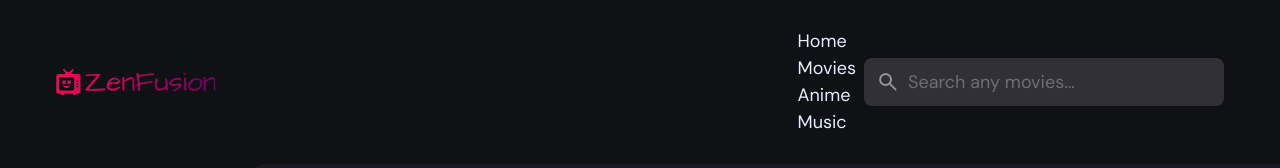
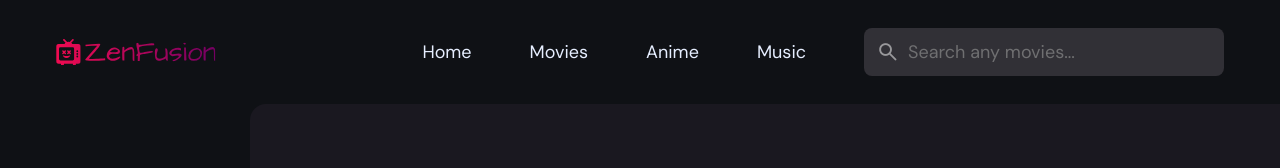
Before and after one commit to Ash-codes18/The-Zen-Fusion, a plain HTML site: page Movies/index.html in a window 1280 px wide. Drawn offline with Linux system fonts and the light colour scheme; no server answers.

Commit message:
update style.css, Movies/index.html and movie-list.html

```diff
--- a/Movies/assets/css/style.css
+++ b/Movies/assets/css/style.css
@@ -297,8 +297,9 @@ body {
 }
 
 .navigation{
-	display: inline-flex;
-	flex-direction: column;
+	margin-right: 50px;
+	justify-content: center;
+	align-items: center;
 }
 
 
--- a/Movies/index.html
+++ b/Movies/index.html
@@ -40,13 +40,21 @@
 				/>
 			</a>
 
+
 			<div class="navigation">
-				<ul>
-					<li>Home</li>
-					<li>Movies</li>
-					<li>Anime</li>
-					<li>Music</li>
-				</ul>
+				<a href="/index.html">Home</a>
+			</div>
+
+			<div class="navigation">
+				<a href="/Movies/index.html">Movies</a>
+			</div>
+
+			<div class="navigation">
+				<a href="/Anime/index.html">Anime</a>
+			</div>
+
+			<div class="navigation">
+				<a href="/Music/index.html">Music</a>
 			</div>
 
 
```
Also changed, not shown: Movies/movie-list.html (+1 -1 lines).
